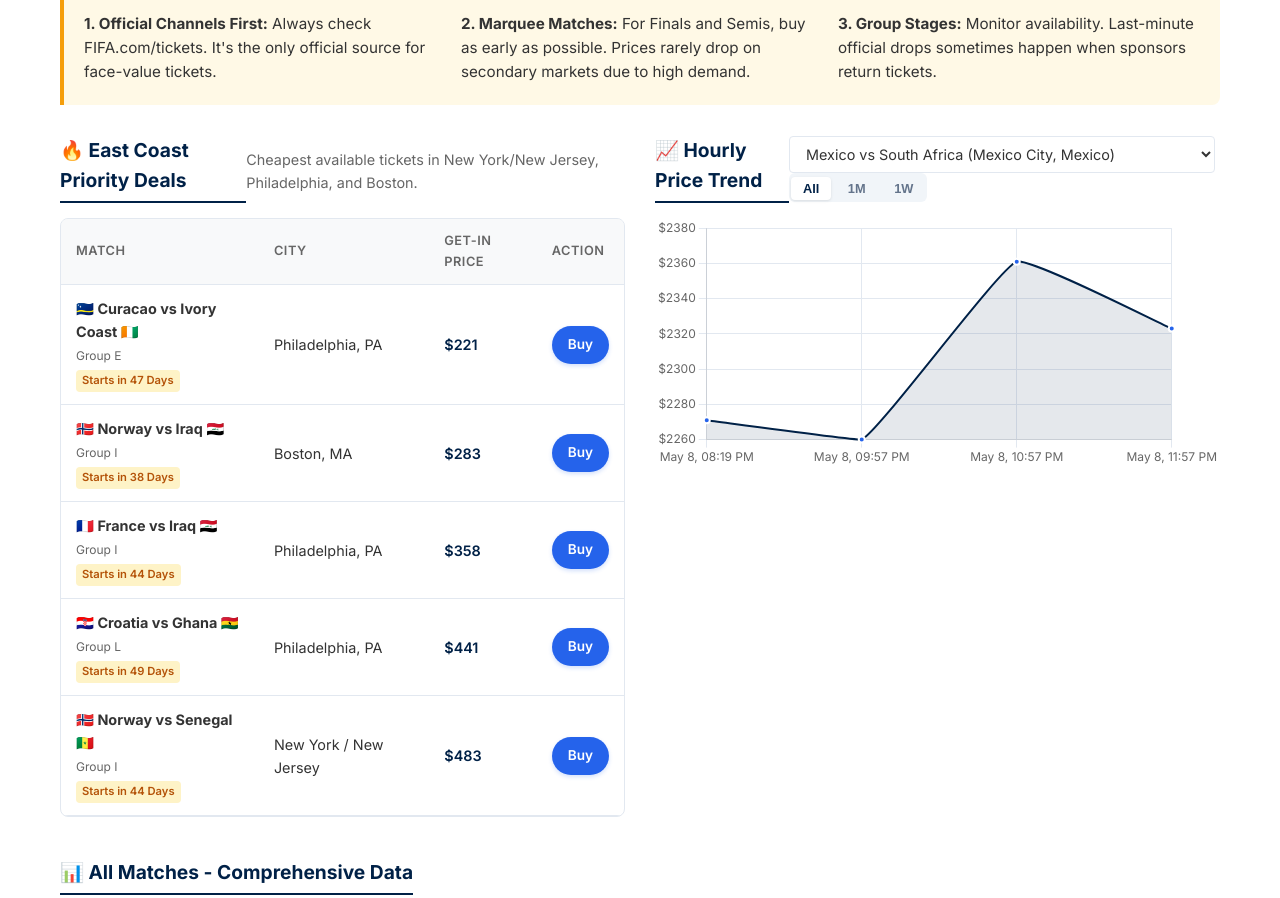
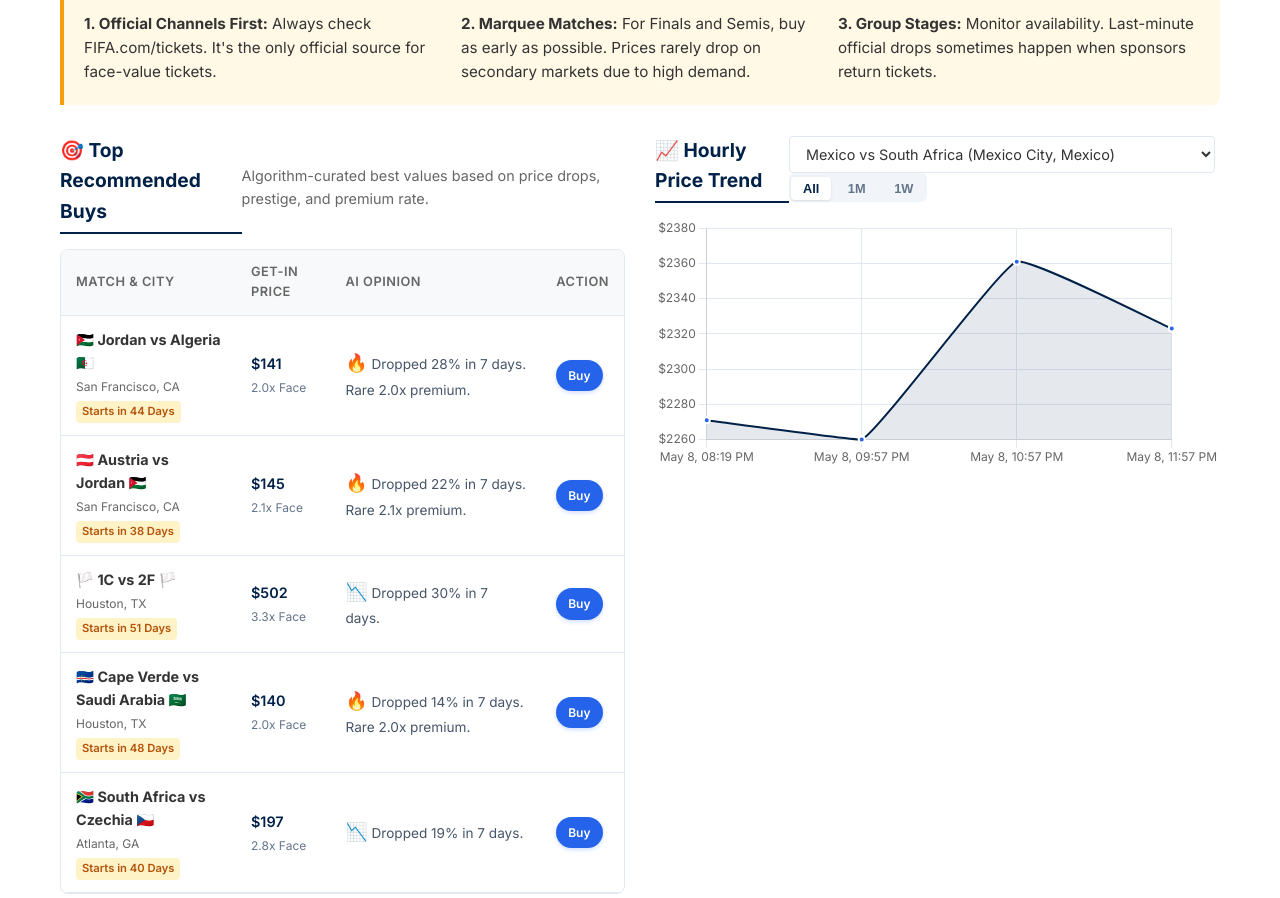
Before and after one commit to timkok/world-cup-monitor, a plain HTML site: page index.html in a window 1280 px wide. Shown: the part 381-1279 px from the top of the page. Drawn offline with nearby package versions, Linux system fonts and the light colour scheme.

Commit message:
feat: Smart AI Recommendations Engine and UI Upgrade

```diff
--- a/app.js
+++ b/app.js
@@ -132,7 +132,7 @@ document.addEventListener('DOMContentLoaded', () => {
     function initDashboard() {
         populateFilters();
         renderMetrics();
-        renderPriorityDeals();
+        renderSmartRecommendations();
         populateMatchSelector();
         applyFilters();
 
@@ -157,7 +157,7 @@ document.addEventListener('DOMContentLoaded', () => {
 
     function refreshDashboard() {
         renderMetrics();
-        renderPriorityDeals();
+        renderSmartRecommendations();
         applyFilters();
         updateChart(currentChartIndex, getActivePeriod());
     }
@@ -259,34 +259,89 @@ document.addEventListener('DOMContentLoaded', () => {
         return countryName;
     }
 
-    function renderPriorityDeals() {
+    function generateOpinion(row, multiplier, pct7d, isLocal) {
+        let reasons = [];
+        let emoji = '⭐';
+        if (pct7d <= -10) {
+            emoji = '📉';
+            reasons.push(`Dropped ${Math.abs(pct7d).toFixed(0)}% in 7 days`);
+        }
+        if (multiplier <= 2.5) {
+            emoji = '🔥';
+            reasons.push(`Rare ${multiplier.toFixed(1)}x premium`);
+        }
+        if (isLocal) {
+            reasons.push(`Local match in ${row.host_city.split(',')[0]}`);
+        }
+
+        let stageLower = (row.stage || '').toLowerCase();
+        if (stageLower.includes('quarter') || stageLower.includes('semi') || stageLower.includes('final')) {
+            reasons.push(`High-prestige ${row.stage}`);
+        }
+
+        if (reasons.length === 0) {
+            reasons.push(`Solid value at ${multiplier.toFixed(1)}x premium`);
+        }
+
+        return `<span style="font-size:1.1rem">${emoji}</span> <span style="font-size:0.85rem; color:#475569;">${reasons.join('. ')}.</span>`;
+    }
+
+    function renderSmartRecommendations() {
         const tbody = document.querySelector('#priority-deals-table tbody');
+        if (!tbody) return;
         tbody.innerHTML = '';
 
-        const localData = allData.filter(row =>
-            localCities.some(city => row.host_city && row.host_city.includes(city))
-        );
-        const sorted = [...localData]
-            .sort((a, b) => (a.agg_lowest_price || 999999) - (b.agg_lowest_price || 999999))
-            .slice(0, 5);
+        // Calculate Value Score for all tracked matches
+        const scoredData = allData.filter(r => r.agg_lowest_price).map(row => {
+            const fv = getFaceValue(row.stage);
+            const multiplier = row.agg_lowest_price / fv;
 
-        if (sorted.length === 0) {
-            tbody.innerHTML = '<tr><td colspan="4" class="text-center">No local deals found.</td></tr>';
+            const { pct } = calculateDynamicChange(row, 7); // 7-day trend
+
+            let score = multiplier * 10; // Base penalty for high premium
+
+            // Trend Bonus
+            if (pct < 0) score += pct; // E.g., -15% drop = -15 score
+
+            // Prestige Bonus
+            const stageLower = (row.stage || '').toLowerCase();
+            if (stageLower.includes('final') && !stageLower.includes('semi') && !stageLower.includes('quarter')) score -= 20;
+            else if (stageLower.includes('semi')) score -= 15;
+            else if (stageLower.includes('quarter')) score -= 10;
+            else if (stageLower.includes('16')) score -= 5;
+
+            // Local Bonus
+            const isLocal = localCities.some(city => row.host_city && row.host_city.includes(city));
+            if (isLocal) score -= 10;
+
+            return { row, score, multiplier, pct, isLocal };
+        });
+
+        // Sort by lowest score (best value)
+        scoredData.sort((a, b) => a.score - b.score);
+        const topPicks = scoredData.slice(0, 5);
+
+        if (topPicks.length === 0) {
+            tbody.innerHTML = '<tr><td colspan="4" class="text-center">No recommendations available.</td></tr>';
             return;
         }
 
-        sorted.forEach(row => {
+        topPicks.forEach(pick => {
+            const { row, multiplier, pct, isLocal } = pick;
             const tr = document.createElement('tr');
+
             const priceStr = row.agg_lowest_price ? `$${row.agg_lowest_price.toLocaleString()}` : 'N/A';
             const daysUntil = calculateDaysUntil(row.date_time);
             const countdownHtml = daysUntil ? `<br><span class="countdown-badge">Starts in ${daysUntil} Days</span>` : '';
             const matchHtml = getFlagEmoji(row.match);
 
+            const opinionHtml = generateOpinion(row, multiplier, pct, isLocal);
+
             tr.innerHTML = `
-                <td><strong>${matchHtml}</strong><br><small style="color:#666">${row.stage}</small>${countdownHtml}</td>
-                <td>${row.host_city}</td>
-                <td class="price-cell">${priceStr}</td>
-                <td><a href="${row.agg_best_url}" target="_blank" class="btn-link">Buy</a></td>
+                <td><strong>${matchHtml}</strong><br><small style="color:#666">${row.host_city}</small>${countdownHtml}</td>
+                <td class="price-cell">${priceStr}<br><span style="font-size:0.75rem; color:#64748b; font-weight:normal;">${multiplier.toFixed(1)}x Face</span></td>
+                <td>${opinionHtml}</td>
+                <td><a href="${row.agg_best_url}" target="_blank" class="btn-link" style="padding: 6px 12px; font-size: 0.75rem;">Buy</a></td>
             `;
             tbody.appendChild(tr);
         });
--- a/index.html
+++ b/index.html
@@ -79,16 +79,16 @@
             <!-- Left: Top Deals -->
             <section class="mini-table-section flex-1">
                 <div class="section-header">
-                    <h2>🔥 East Coast Priority Deals</h2>
-                    <p>Cheapest available tickets in New York/New Jersey, Philadelphia, and Boston.</p>
+                    <h2>🎯 Top Recommended Buys</h2>
+                    <p>Algorithm-curated best values based on price drops, prestige, and premium rate.</p>
                 </div>
                 <div class="table-responsive">
                     <table class="data-table" id="priority-deals-table">
                         <thead>
                             <tr>
-                                <th>Match</th>
-                                <th>City</th>
+                                <th>Match & City</th>
                                 <th>Get-in Price</th>
+                                <th>AI Opinion</th>
                                 <th>Action</th>
                             </tr>
                         </thead>
```
Also changed, not shown: sw.js (+15 -2 lines).
